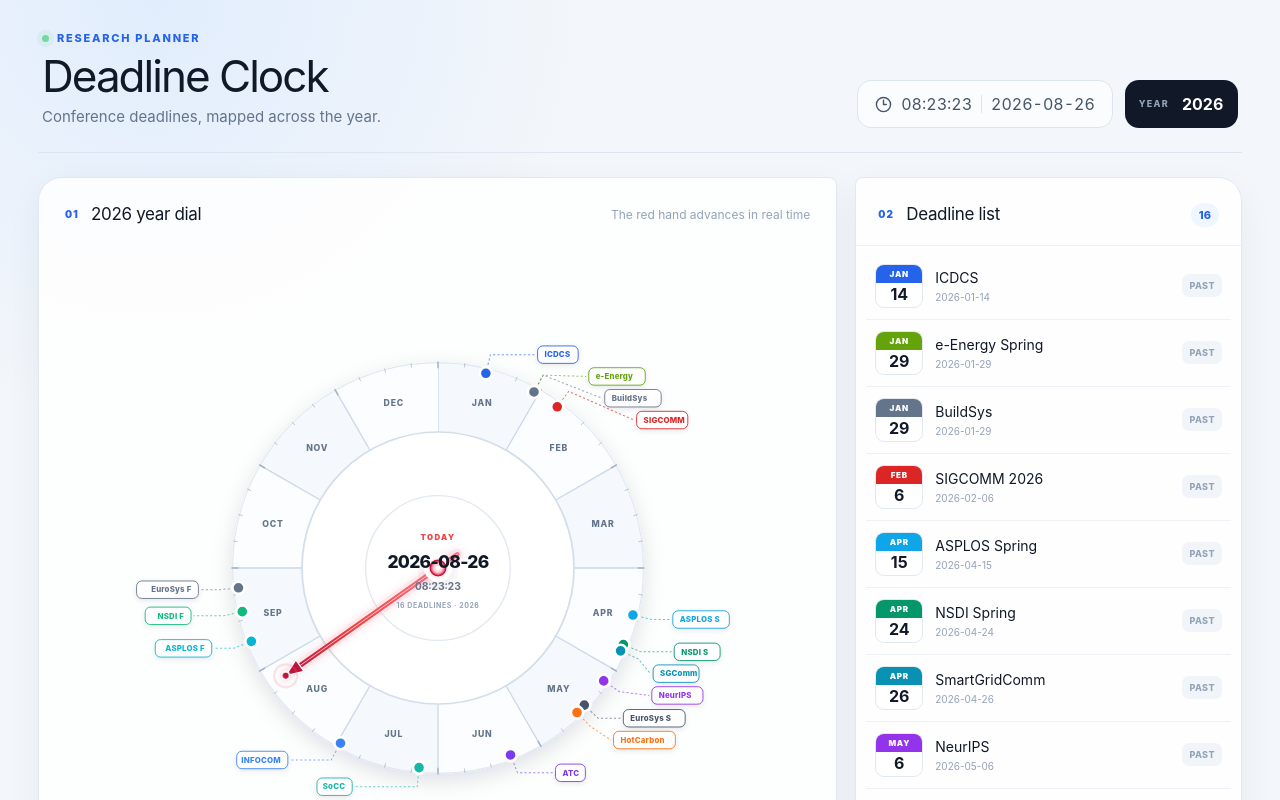
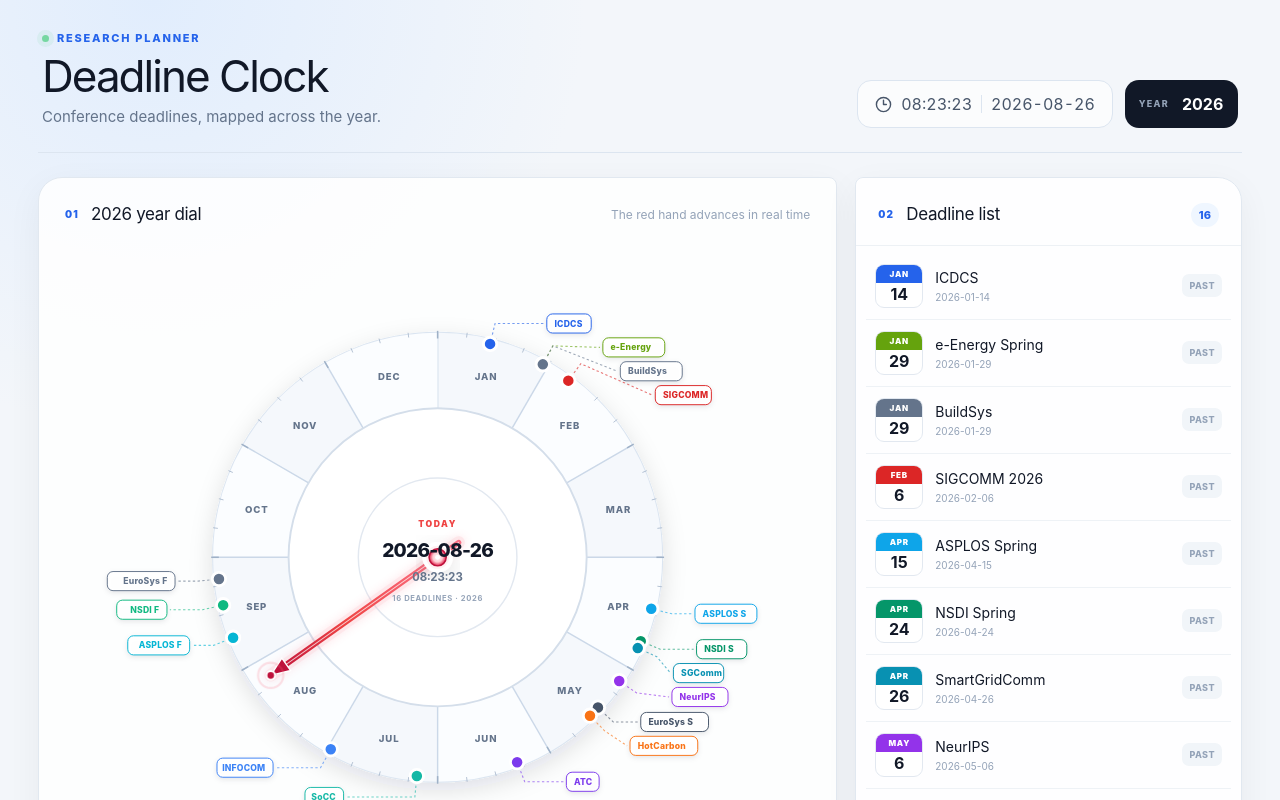
Before and after one commit to guomingtang/deadline-clock, a Next.js app: page / in a window 1280 px wide. Shown: the top 800 px of the page. Built offline with nearby package versions, Linux system fonts and the light colour scheme.

Commit message:
Expand the dial canvas for external labels

```diff
--- a/app/globals.css
+++ b/app/globals.css
@@ -31,7 +31,7 @@
 .panel-heading h2 { margin: 0; font-size: 17px; letter-spacing: -.02em; }
 .panel-heading p { margin: 0; color: #94a3b8; font-size: 12px; }
 .section-number { color: var(--blue); font-size: 10px; font-weight: 900; letter-spacing: .12em; }
-.dial-wrap { width: min(100%, 680px); aspect-ratio: 1; margin: 0 auto; }
+.dial-wrap { width: min(100%, 780px); aspect-ratio: 780 / 660; margin: 14px auto 4px; }
 .dial { width: 100%; height: 100%; overflow: visible; }
 .month-label { font-size: 10px; font-weight: 800; fill: #64748b; letter-spacing: .09em; }
 .deadline-label-box { fill: rgba(255,255,255,.96); stroke-width: 1px; filter: drop-shadow(0 2px 3px rgba(15,23,42,.10)); }
```
